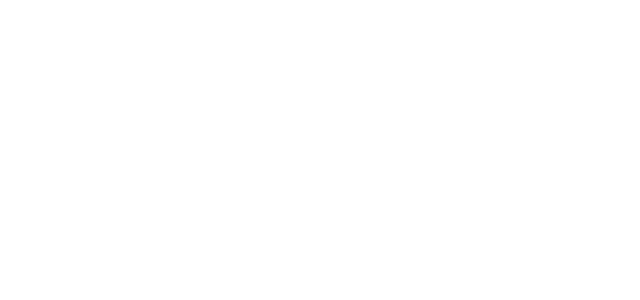
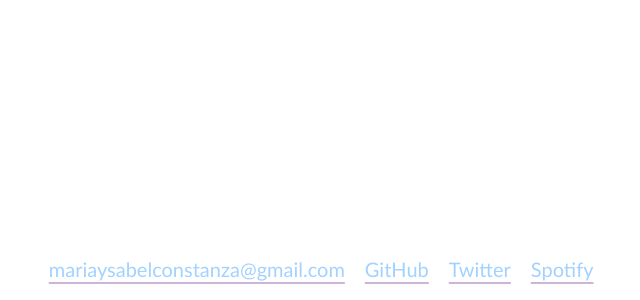
Before and after one commit to MariaYConstanza/hw-20, a React (Create React App) app: page / in a window 1280 px wide. Shown: the part 727-1027 px from the top of the page, without its empty margins (326-966 px from the left). Before the commit the page ends 800 px from the top, so only its background shows below. Built offline with nearby package versions, Linux system fonts and the light colour scheme.

Commit message:
footer styling and linking

```diff
--- a/src/App.css
+++ b/src/App.css
@@ -14,10 +14,52 @@
     --lilac: #cdb4db;
 }
 
+/* Banner background image */
+.banner {
+    height: 400px;
+    width: 100%;
+    margin-bottom: 25px;
+    background-image: url(../assets/NY-background.jpg);
+    background-size: cover;
+    background-position: center;
+}
+
+/* Body color */
 body {
     background-color: var(--lit-pink);
 }
 
+/* Navigation Bar */
 .nav-bar {
     background-color: var(--med-pink);
 }
+
+/* Footer styling */
+footer ul{
+    list-style-type: none;
+    margin-top: 20cm;
+    text-align: center;
+    margin-right: 1cm;
+}
+
+footer ul li{
+    display: inline-block;
+}
+
+footer a {
+    font-family: 'Trebuchet MS', 'Lucida Sans Unicode', 'Lucida Grande', 'Lucida Sans', Arial, sans-serif;
+    font-size: 20px;
+    color: var(--med-blue);
+    text-decoration: underline var(--lilac);
+    text-underline-offset: 5px;
+    margin-left: 20px;
+}
+
+footer a:hover {
+    font-family: 'Trebuchet MS', 'Lucida Sans Unicode', 'Lucida Grande', 'Lucida Sans', Arial, sans-serif;
+    font-size: 20px;
+    color: var(--lit-blue);
+    text-decoration: underline var(--lilac);
+    text-underline-offset: 5px;
+    margin-left: 20px;
+}
--- a/src/App.js
+++ b/src/App.js
@@ -6,8 +6,9 @@ import About from './components/About';
 import Portfolio from './components/Portfolio';
 import Contact from './components/Contact';
 import Resume from './components/Resume';
-import './App.css'
+import './App.css';
 import Nav from './components/Nav';
+import Footer from './components/Footer';
 
 function App() {
 
@@ -32,6 +33,7 @@ return (
         ) : (
             <About />
         )}
+        < Footer/>
     </div>
 );
 }
--- a/src/components/Footer/index.jsx
+++ b/src/components/Footer/index.jsx
@@ -1,9 +1,26 @@
 import React from 'react';
 
 const Footer = () => {
-    return (
-        <div>Footer</div>
-    );
+  return (
+    <footer >
+      <div>
+      <ul>
+            <li>
+                <a href="#email">mariaysabelconstanza@gmail.com</a>
+            </li>
+            <li>
+                <a href="https://github.com/MariaYConstanza">GitHub</a>
+            </li>
+            <li>
+                <a href="https://twitter.com/MariaYConstanza">Twitter</a>
+            </li>
+            <li>
+                <a href="https://open.spotify.com/user/1235717249">Spotify</a>
+            </li>
+        </ul>
+      </div>
+    </footer>
+  );
 };
 
 export default Footer;
```
Also changed, not shown: 1 other file (tests, documents, lock files or other folders).
